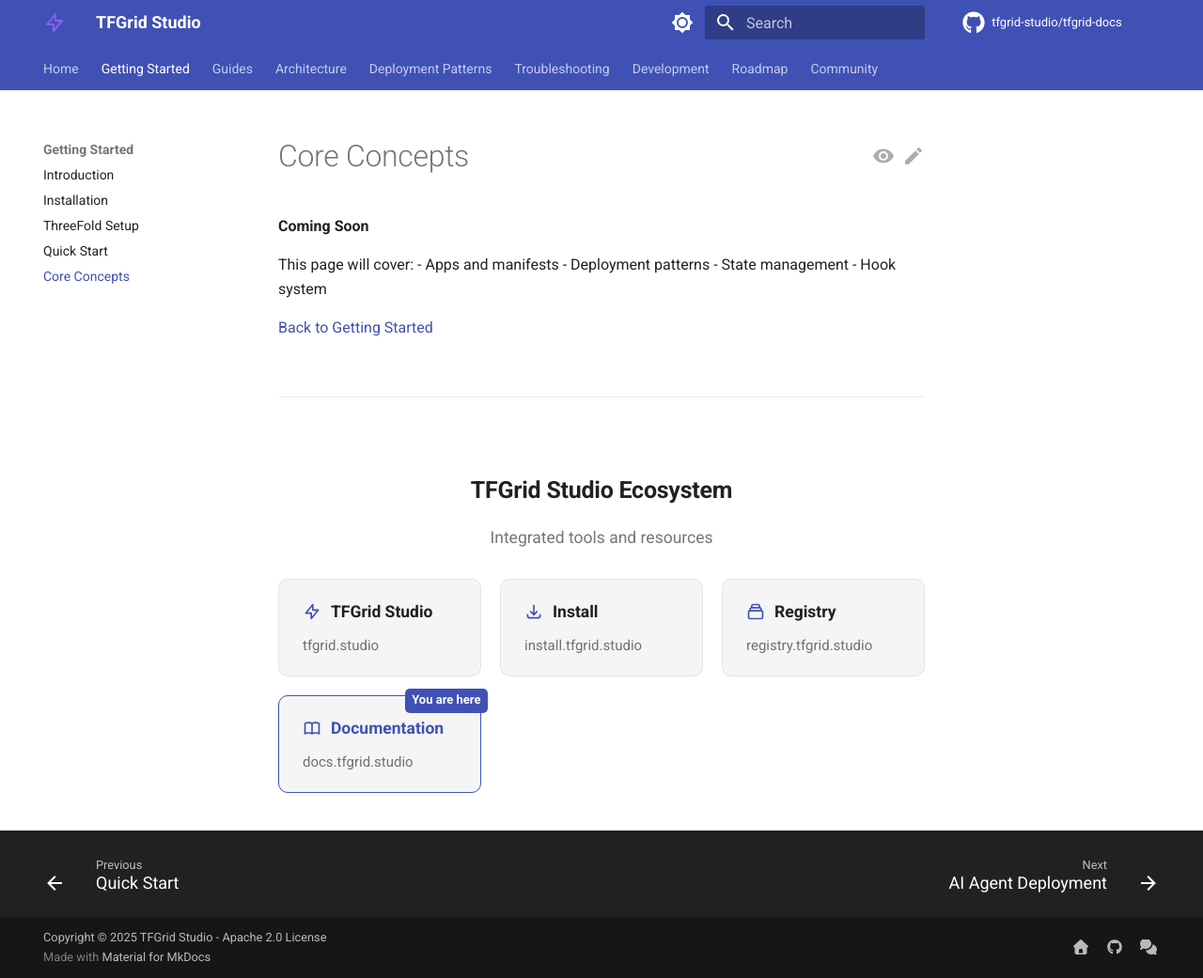
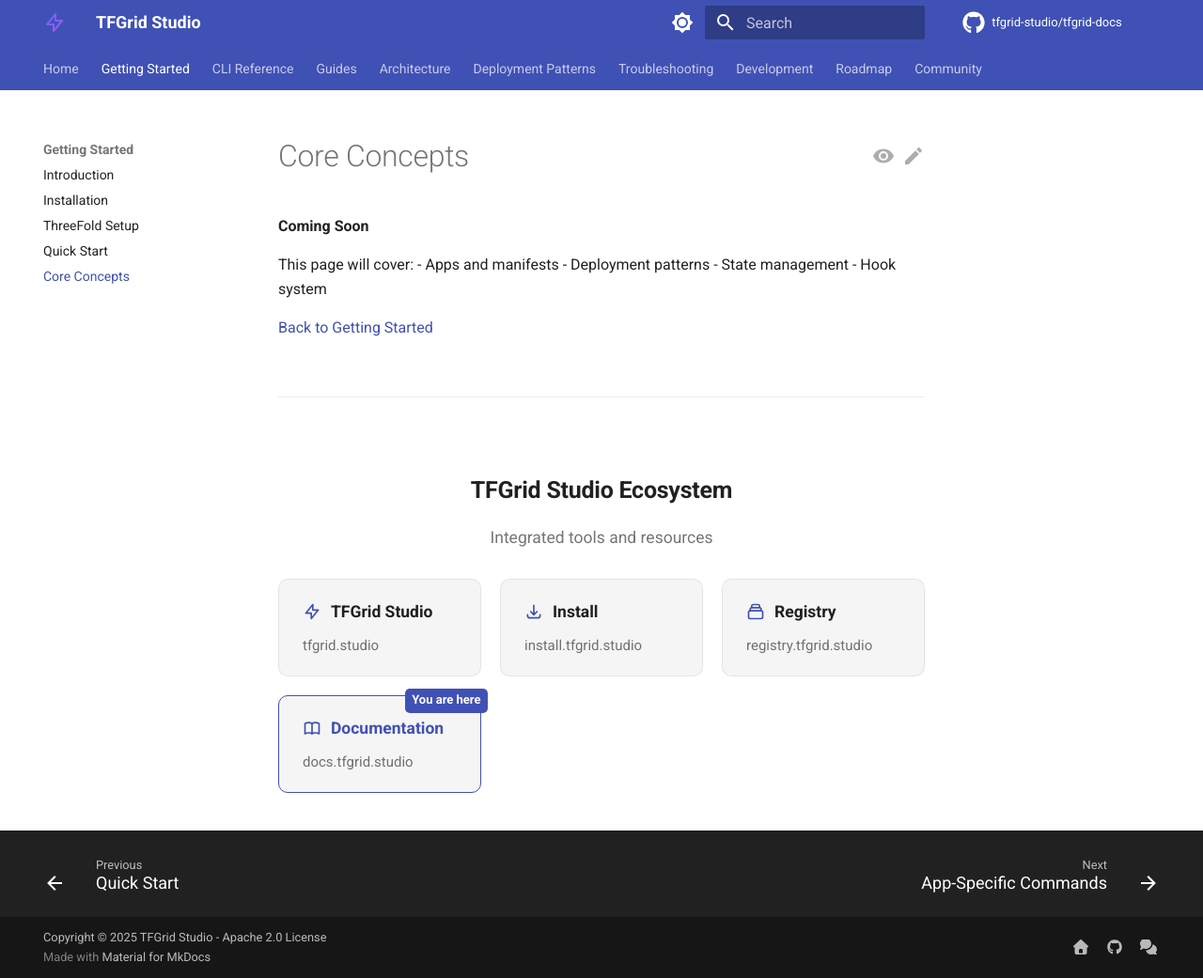
Before and after one commit to tfgrid-studio/tfgrid-docs, an MkDocs documentation site: the page built from docs/getting-started/concepts.md, in a window 1280 px wide and 1041 px high. Shown: the whole window at 94% size. Built offline with MkDocs 1.6.1 and Material for MkDocs 9.7.7, drawn with Linux system fonts in a browser that asks for light colours; comment, search, counter and statistics services are not loaded; the version menu is left out.

Commit message:
feat: Add CLI reference section to navigation with app commands, context system, and registry docs

```diff
--- a/mkdocs.yml
+++ b/mkdocs.yml
@@ -124,8 +124,13 @@
     - Quick Start: getting-started/quickstart.md
     - Core Concepts: getting-started/concepts.md
 
+  - CLI Reference:
+    - App-Specific Commands: cli/app-commands.md
+    - Context System: cli/context-system.md
+    - Registry Commands: cli/registry.md
+
   - Guides:
-    - AI Agent Deployment: guides/ai-agent.md
+    - AI Agent: guides/ai-agent.md
     - Gitea Self-Hosted Git: guides/gitea.md
     - App Registry: guides/app-registry.md
 
```
